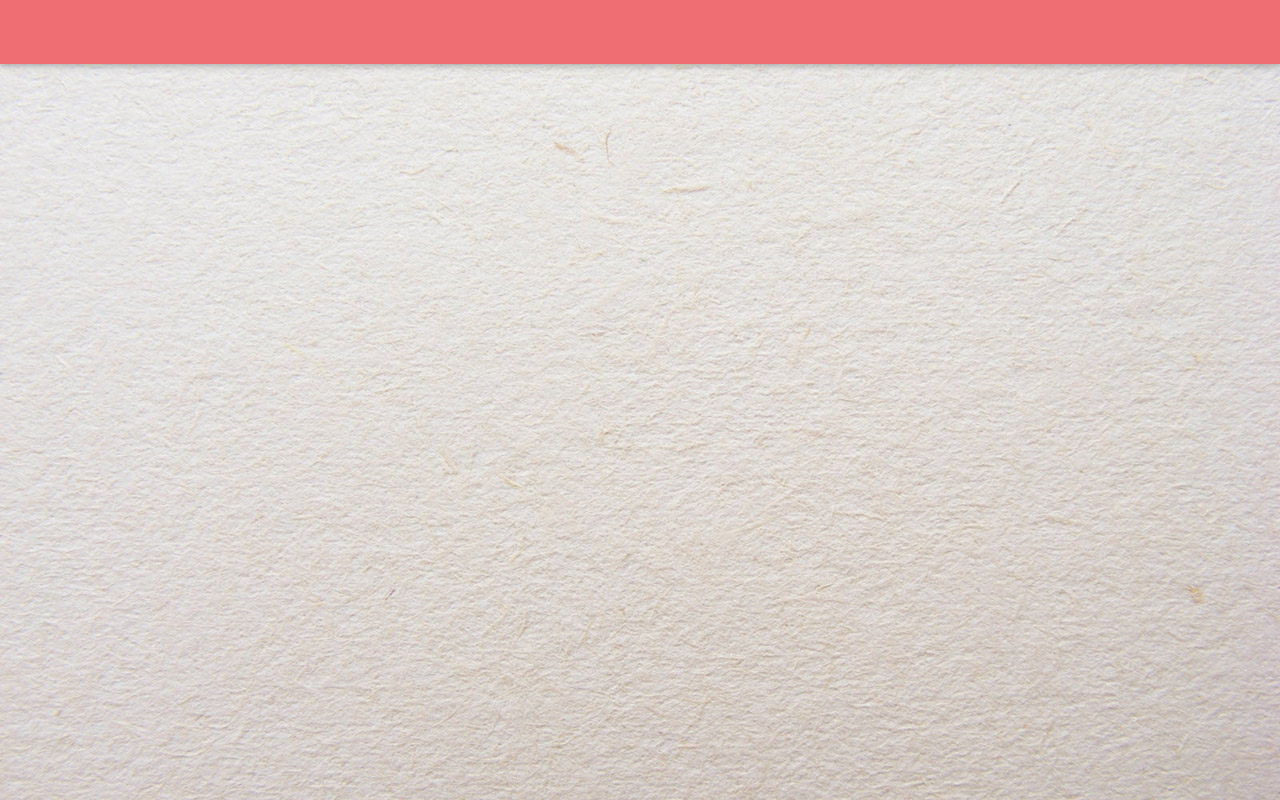
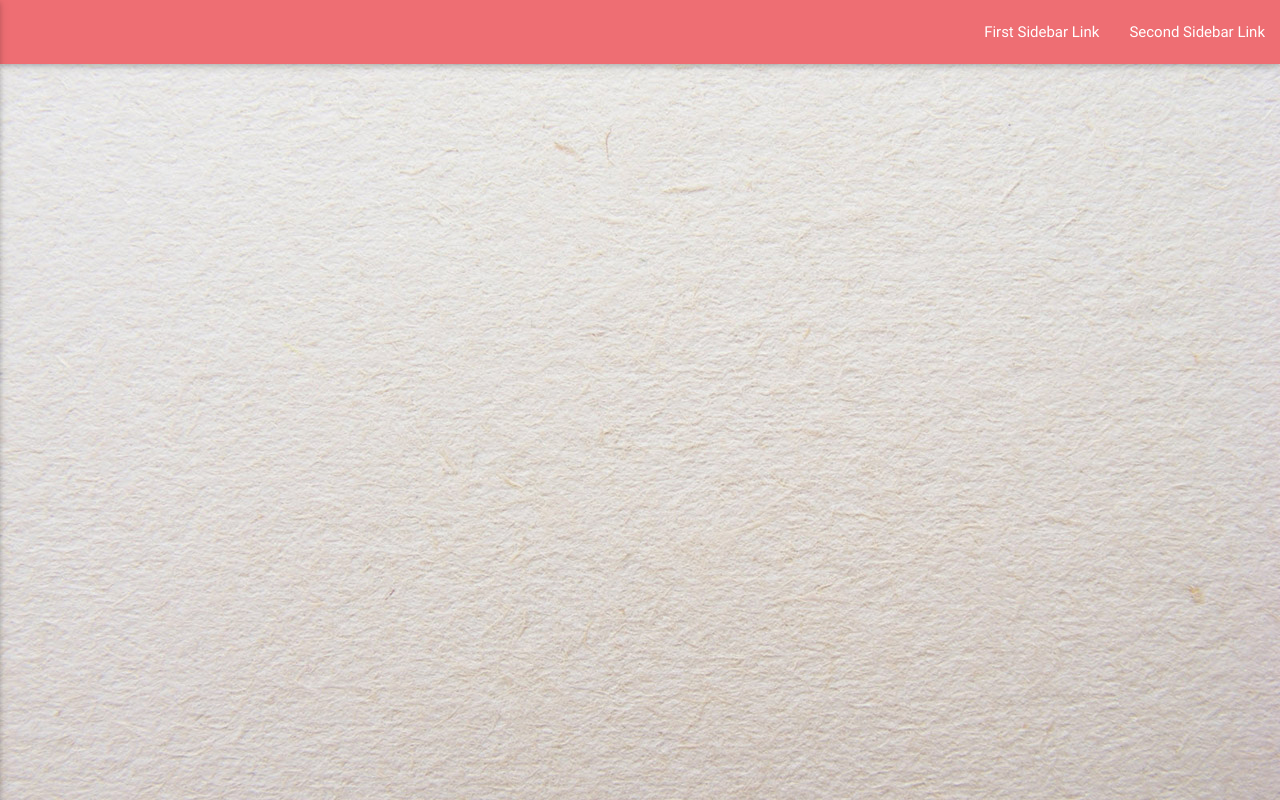
Before and after one commit to lhyngrha/Projeto-PEA-PIU, a plain HTML site: page Inicio.html in a window 1280 px wide. Drawn offline with nearby package versions, Linux system fonts and the light colour scheme.

Commit message:
SIDENAV NÃO FUNCIONA

```diff
--- a/Inicio.html
+++ b/Inicio.html
@@ -14,15 +14,24 @@
     </head>
 
     <body style= "background-image: url('fundo.jpg')">
+
       <nav>
+        <ul class="right hide-on-med-and-down">
+          <li><a href="#!">First Sidebar Link</a></li>
+          <li><a href="#!">Second Sidebar Link</a></li>
+        </ul>
         <ul id="slide-out" class="side-nav">
           <li><a href="#!">First Sidebar Link</a></li>
           <li><a href="#!">Second Sidebar Link</a></li>
         </ul>
         <a href="#" data-activates="slide-out" class="button-collapse"><i class="mdi-navigation-menu"></i></a>
       </nav>
+
       <!--Import jQuery before materialize.js-->
       <script type="text/javascript" src="https://code.jquery.com/jquery-2.1.1.min.js"></script>
       <script type="text/javascript" src="js/materialize.min.js"></script>
+      <script type="text/javascript">
+      $(".button-collapse").sideNav();
+      </script>
     </body>
   </html>
```
